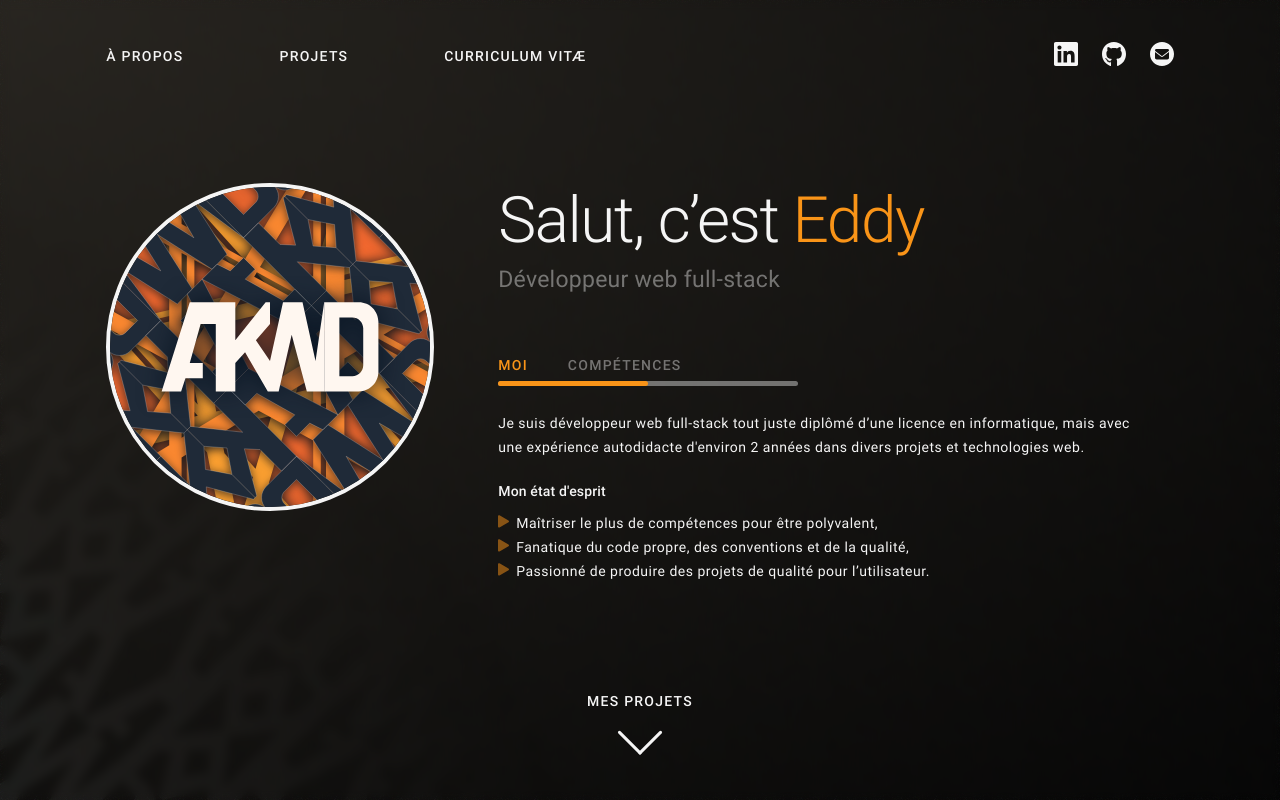
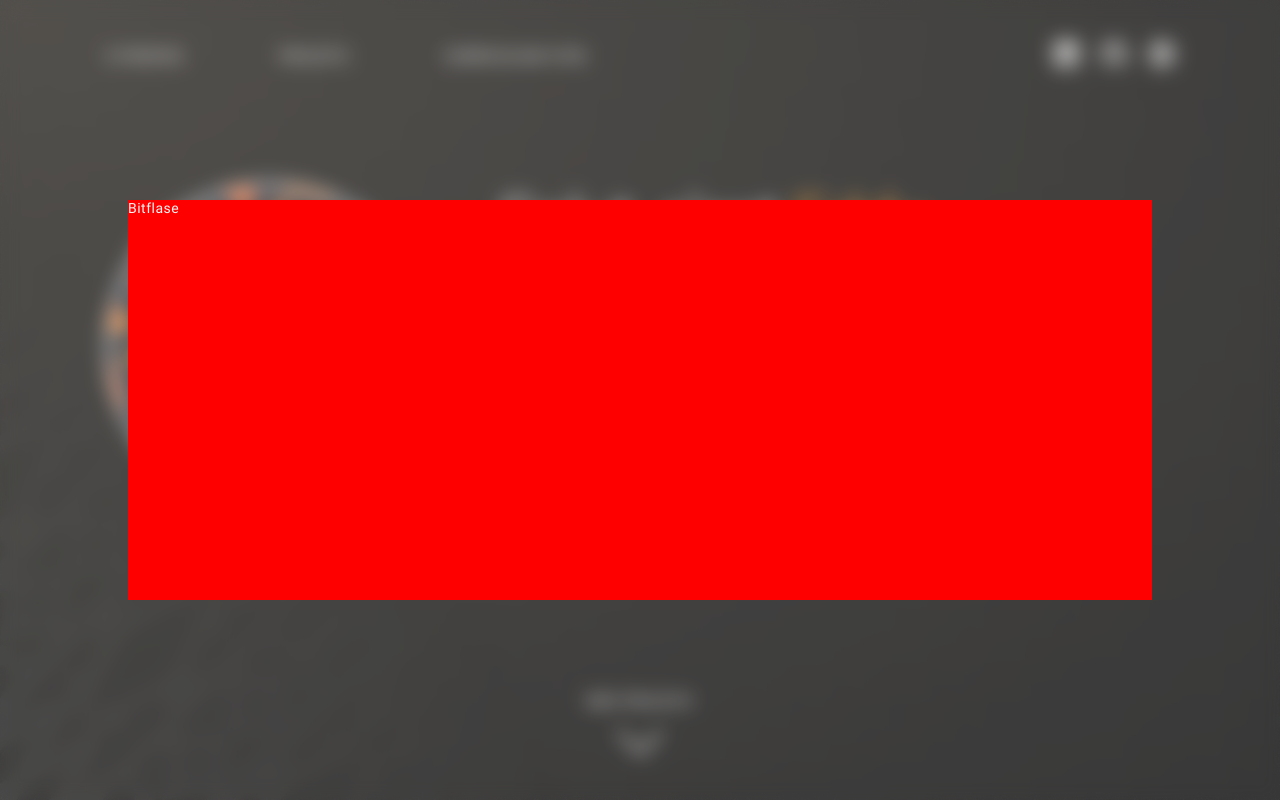
Before and after one commit to Akwd22/akwd22.github.io, a React (Create React App) app: page /projets/bitflase in a window 1280 px wide. Shown: the top 800 px of the page. Built offline with nearby package versions, Linux system fonts and the light colour scheme.

Commit message:
Add: project router to details popup

```diff
--- a/public/index.html
+++ b/public/index.html
@@ -34,6 +34,8 @@
   </head>
   <body>
     <noscript>Vous devez activer JavaScript pour accéder à ce site web.</noscript>
-    <div id="root"></div>
+    <div id="app"></div>
+    <div id="popup"></div>
+    <div id="notification"></div>
   </body>
 </html>
--- /dev/null
+++ b/src/components/Popup/ProjectPopup/ProjectPopup.css
@@ -0,0 +1,6 @@
+.project-popup {
+  position: fixed;
+  background-color: red;
+  width: 80vw;
+  height: 50vh;
+}
--- /dev/null
+++ b/src/components/Popup/ProjectPopup/ProjectPopup.tsx
@@ -0,0 +1,30 @@
+import dataProjects, { TProject } from "data/projects";
+import useOutsideClick from "hooks/useOutsideClick";
+import { FunctionComponent, useEffect, useRef, useState } from "react";
+import { createPortal } from "react-dom";
+import { useNavigate, useParams } from "react-router-dom";
+import "./ProjectPopup.css";
+
+interface ProjectPopupProps {}
+
+const ProjectPopup: FunctionComponent<ProjectPopupProps> = (props) => {
+  const { slug } = useParams();
+  const [project, setProject] = useState<TProject>(null);
+  const popupRef = useRef<HTMLDivElement>();
+
+  useEffect(() => {
+    dataProjects.fetchOne(slug).then(setProject);
+  }, [slug]);
+
+  return (
+    project &&
+    createPortal(
+      <div className="project-popup" ref={popupRef}>
+        {project.title}
+      </div>,
+      document.getElementById("popup")
+    )
+  );
+};
+
+export default ProjectPopup;
--- a/src/components/_pages/MainPage/HomeSection/HomeSection.tsx
+++ b/src/components/_pages/MainPage/HomeSection/HomeSection.tsx
@@ -6,6 +6,7 @@ import Logo from "./Logo/Logo";
 import SliderInfos from "./SliderInfos/SliderInfos";
 import { ReactComponent as ArrowIcon } from "assets/imgs/icons/arrow.svg";
 import ButtonIcon from "components/ButtonIcon/ButtonIcon";
+import { Link } from "react-router-dom";
 
 interface HomeSectionProps {}
 
--- a/src/components/_pages/MainPage/MainPage.tsx
+++ b/src/components/_pages/MainPage/MainPage.tsx
@@ -4,6 +4,7 @@ import usePageTitle from "hooks/usePageTitle";
 import HomeSection from "./HomeSection/HomeSection";
 import ProjectsSection from "./ProjectsSection/ProjectsSection";
 import Footer from "components/Footer/Footer";
+import { Outlet } from "react-router-dom";
 
 interface MainPageProps {}
 
@@ -12,6 +13,7 @@ const MainPage: FunctionComponent<MainPageProps> = () => {
 
   return (
     <>
+      <Outlet />
       <main>
         <HomeSection />
         <ProjectsSection />
--- a/src/components/_pages/MainPage/ProjectsSection/ProjectCard/ProjectCard.css
+++ b/src/components/_pages/MainPage/ProjectsSection/ProjectCard/ProjectCard.css
@@ -5,6 +5,8 @@
   background-repeat: no-repeat;
   height: 50vh;
   display: flex;
+  text-decoration: none;
+  color: var(--color-text-light);
 }
 
 .project-card:hover {
--- a/src/components/_pages/MainPage/ProjectsSection/ProjectCard/ProjectCard.tsx
+++ b/src/components/_pages/MainPage/ProjectsSection/ProjectCard/ProjectCard.tsx
@@ -3,6 +3,7 @@ import { FunctionComponent } from "react";
 import TagList from "components/TagList/TagList";
 import "./ProjectCard.css";
 import { TProject } from "data/projects";
+import { Link } from "react-router-dom";
 
 interface ProjectCardProps extends TProject {}
 
@@ -16,13 +17,13 @@ const ProjectCard: FunctionComponent<ProjectCardProps> = (props) => {
   }
 
   return (
-    <div className="project-card" style={thumbnail()}>
-      <div className="project-card-header">
-        <TagList>{tags()}</TagList>
-        <h1 className="title-2">{props.title}</h1>
-        <p>{props.summary}</p>
-      </div>
-    </div>
+    <Link to={"/projets/" + props.slug} className="project-card" style={thumbnail()}>
+        <div className="project-card-header">
+          <TagList>{tags()}</TagList>
+          <h1 className="title-2">{props.title}</h1>
+          <p>{props.summary}</p>
+        </div>
+    </Link>
   );
 };
 
--- a/src/components/globals.css
+++ b/src/components/globals.css
@@ -97,3 +97,19 @@ li {
   list-style-position: inside;
   margin-top: 8px;
 }
+
+#popup {
+  position: fixed;
+  top: 0;
+  width: 100vw;
+  height: 100vh;
+  display: flex;
+  align-items: center;
+  justify-content: center;
+  backdrop-filter: blur(10px);
+  background-color: rgba(255, 255, 255, 0.2);
+}
+
+#popup:empty {
+  display: none;
+}
--- a/src/data/projects.ts
+++ b/src/data/projects.ts
@@ -13,9 +13,15 @@ export interface TProject {
 }
 
 export async function fetch(): Promise<TProject[]> {
-  return [bitflase, placeholder, bitflase];
+  return [bitflase, placeholder];
+}
+
+export async function fetchOne(slug: string): Promise<TProject | null> {
+  const project = (await fetch()).find((project) => project.slug === slug);
+  return project || null;
 }
 
 export default {
   fetch,
+  fetchOne,
 };
--- a/src/index.tsx
+++ b/src/index.tsx
@@ -1,13 +1,21 @@
 import React from "react";
 import ReactDOM from "react-dom/client";
 
+import "components/globals.css";
+import ProjectPopup from "components/Popup/ProjectPopup/ProjectPopup";
 import MainPage from "components/_pages/MainPage/MainPage";
-import "components/globals.css";
+import { BrowserRouter, Route, Routes } from "react-router-dom";
 
-const root = ReactDOM.createRoot(document.getElementById("root"));
+const root = ReactDOM.createRoot(document.getElementById("app"));
 
 root.render(
   <React.StrictMode>
-    <MainPage />
+    <BrowserRouter>
+      <Routes>
+        <Route path="/" element={<MainPage />}>
+          <Route path="projets/:slug" element={<ProjectPopup />} />
+        </Route>
+      </Routes>
+    </BrowserRouter>
   </React.StrictMode>
 );
```
